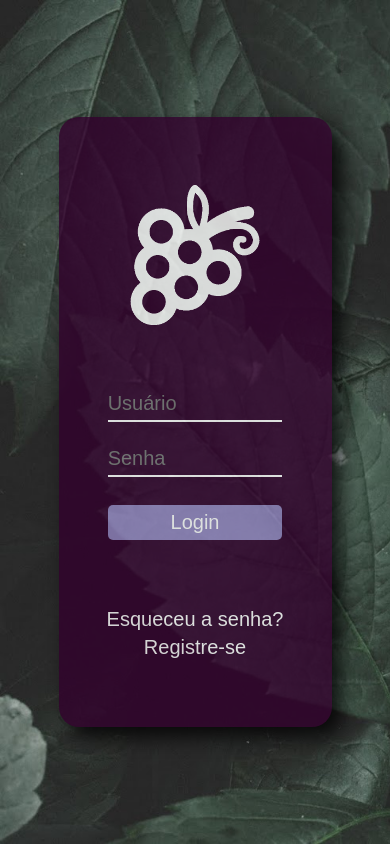
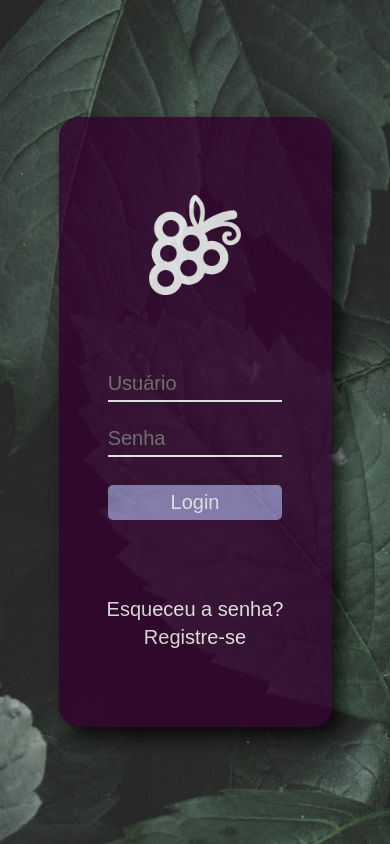
Before and after one commit to Danilogomes76/autoprojeto2-pagina_de_login, a plain HTML site: page index.html in a window 390 px wide. Drawn offline with Linux system fonts and the light colour scheme.

Commit message:
Mudança no css

```diff
--- a/style.css
+++ b/style.css
@@ -100,7 +100,7 @@ body{
 
 /* DISPLAY CELULAR */
 
-@media screen and (max-width: 820px){
+@media screen and (max-width: 912px){
 
     .inputs{
         font-size: 20px;
@@ -122,12 +122,16 @@ body{
     }
 
     #login{
-        width: 140px;
+        width: 100px;
     }
 
     .txts{
         font-size: 20px;
     }
 
+    .txtsbox{
+        text-align: center;
+    }
+
 
 }
```
